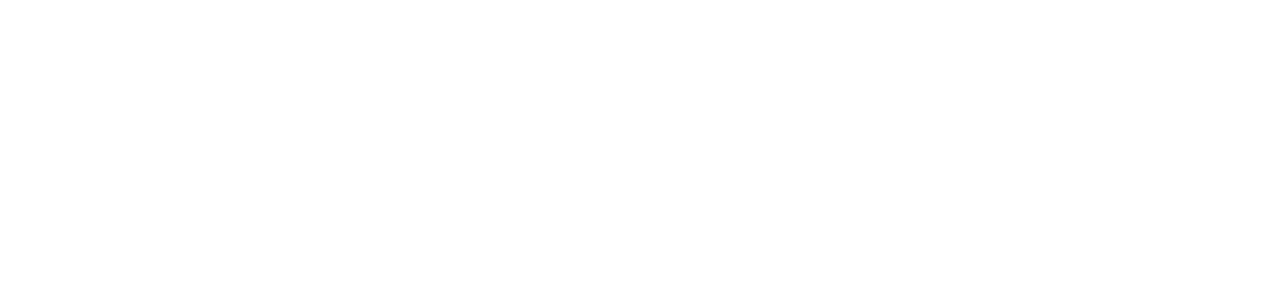
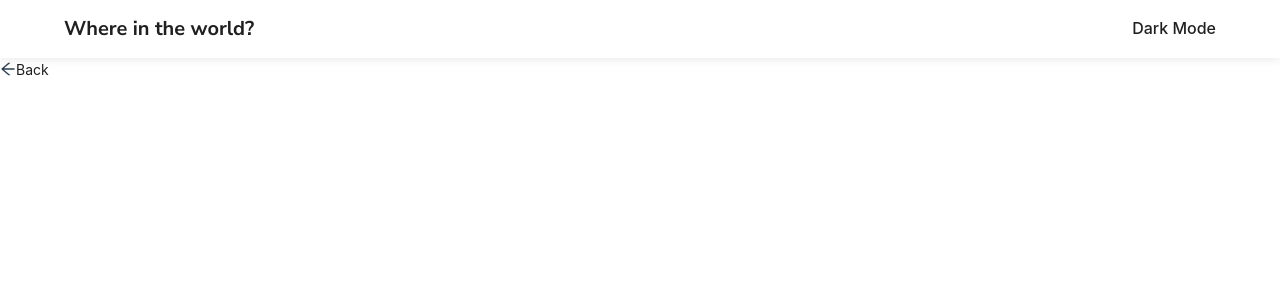
Before and after one commit to Paulvitalis200/countries-vue, a Vue app: page /country/233 in a window 1280 px wide. Before the commit this address had no page. Shown: the top 300 px of the page. Built offline with nearby package versions, Linux system fonts and the light colour scheme.

Commit message:
detail page

```diff
--- a/src/App.vue
+++ b/src/App.vue
@@ -1,9 +1,10 @@
 <script setup lang="ts">
 import {  RouterView } from 'vue-router'
+import Navbar from './components/Navbar.vue';
 </script>
 
 <template>
-
+  <Navbar />
   <RouterView />
 </template>
 
--- a/src/router/index.ts
+++ b/src/router/index.ts
@@ -1,5 +1,6 @@
 import { createRouter, createWebHistory } from "vue-router";
 import HomeView from "../views/HomeView.vue";
+import CountryDetailsView from "@/views/CountryDetailsView.vue";
 
 const router = createRouter({
   history: createWebHistory(import.meta.env.BASE_URL),
@@ -10,12 +11,12 @@ const router = createRouter({
       component: HomeView,
     },
     {
-      path: "/about",
-      name: "about",
+      path: "/country/:name",
+      name: "country",
       // route level code-splitting
       // this generates a separate chunk (About.[hash].js) for this route
       // which is lazy-loaded when the route is visited.
-      component: () => import("../views/CountryDetailsView.vue"),
+      component: CountryDetailsView,
     },
   ],
 });
--- a/src/views/CountryDetailsView.vue
+++ b/src/views/CountryDetailsView.vue
@@ -0,0 +1,12 @@
+<script setup lang="ts">
+import { ArrowLeftOutlined } from '@ant-design/icons-vue';
+</script>
+<template>
+    <main>
+        <div class="top">
+            <ArrowLeftOutlined />
+        <a-typography-text class="back-text">Back</a-typography-text>
+        </div>
+
+    </main>
+</template>
--- a/src/views/HomeView.vue
+++ b/src/views/HomeView.vue
@@ -21,7 +21,7 @@ const handleMenuClick: MenuProps['onClick'] = e => {
 
 <template>
   <main>
-    <Navbar />
+
     <div class="container">
       <div class="header">
         <a-input v-model:value="value" placeholder="Search for a country..." class="search-input">
```
